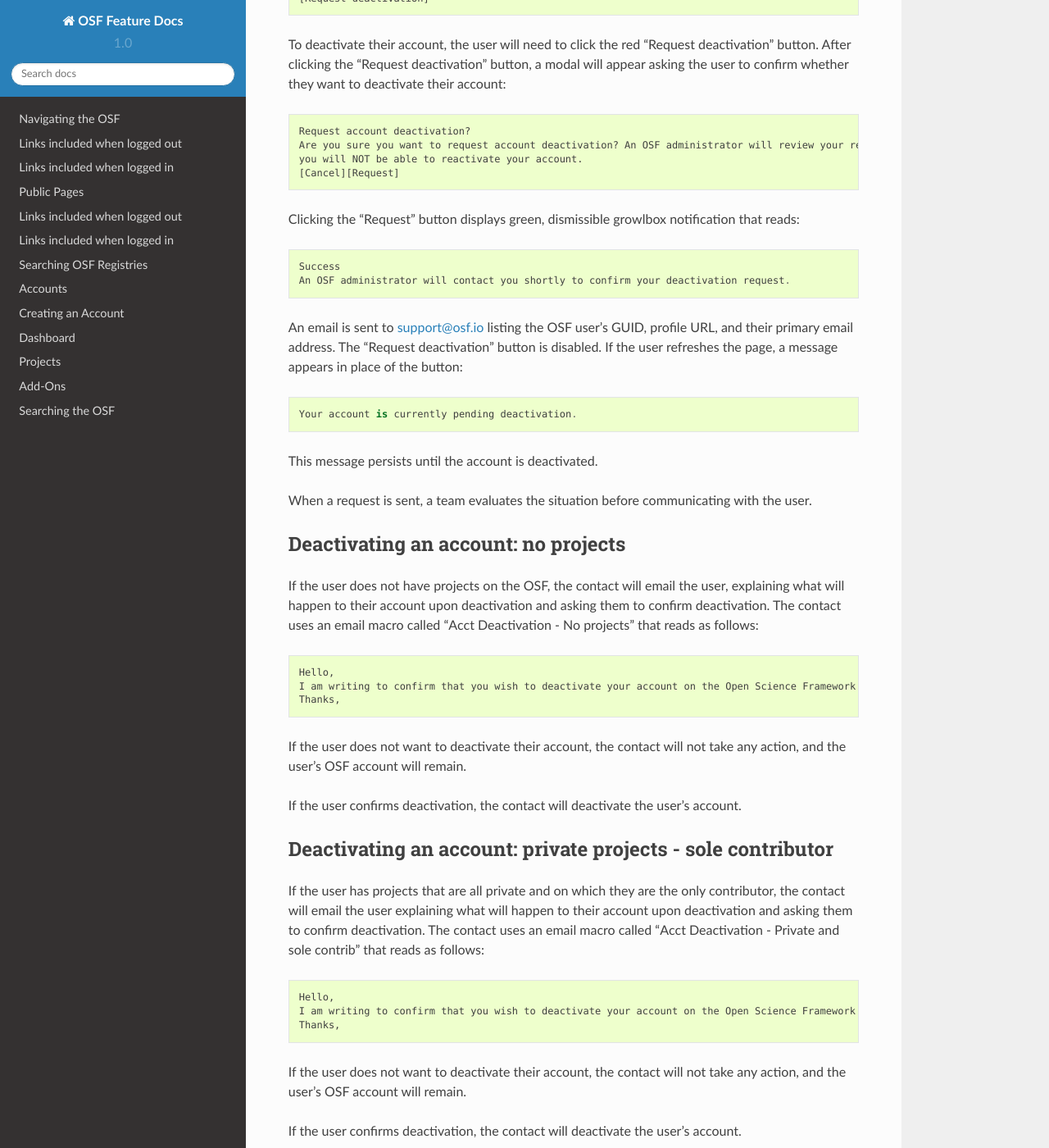
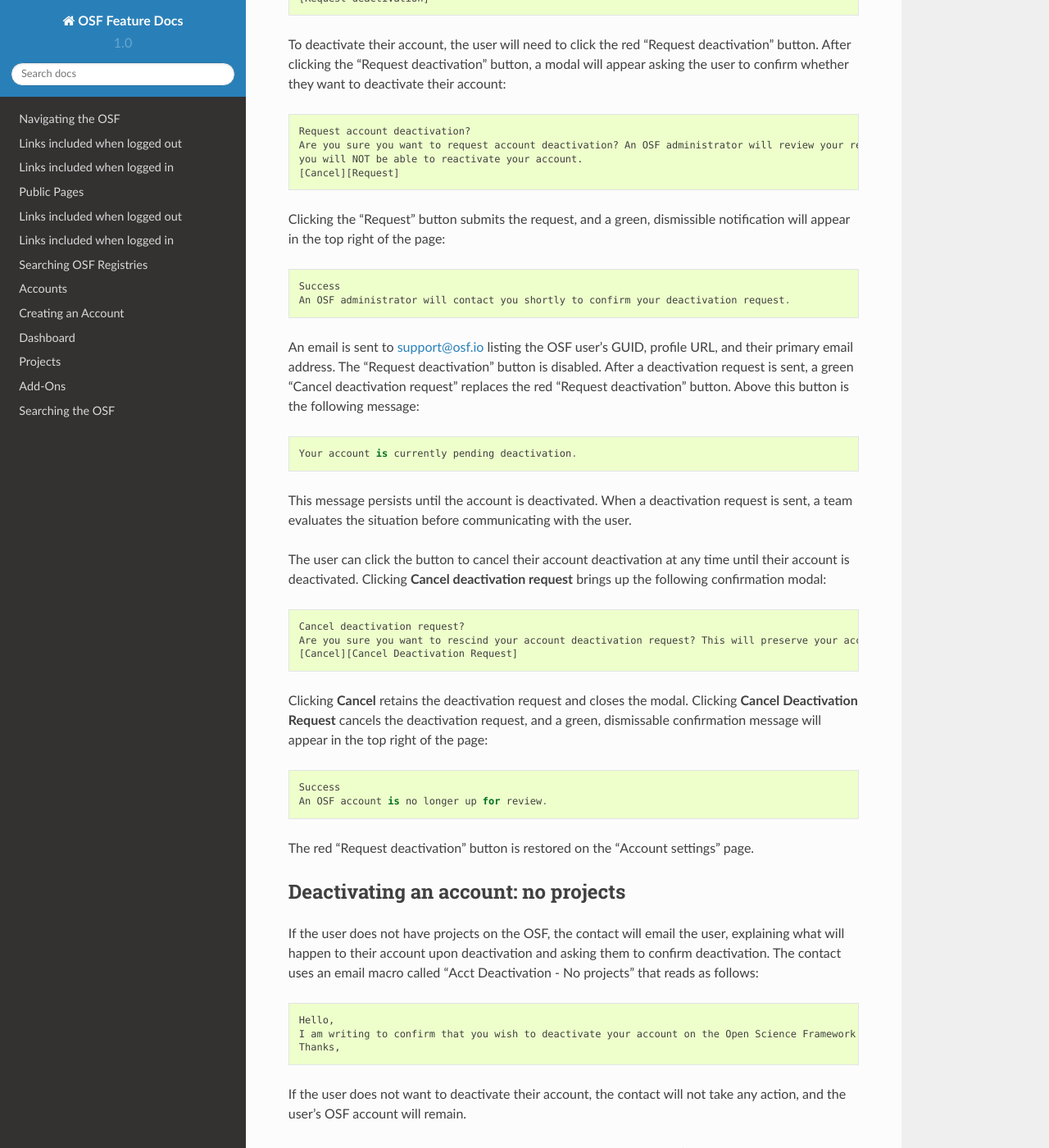
Before and after one commit to CenterForOpenScience/OSFDocs, a Sphinx documentation site: the page built from docs/accounts/account_settings.rst, in a window 1280 px wide and 1400 px high, scrolled down 13913 px. Shown: the whole window at 82% size. Built offline with Sphinx 7.4.7 and the Read the Docs theme 2.0.0, drawn with Linux system fonts in a browser that asks for light colours; some of the changed text lies outside the part shown.

Commit message:
added “cancel deactivation” for user accounts

```diff
--- a/docs/accounts/account_settings.rst
+++ b/docs/accounts/account_settings.rst
@@ -477,9 +477,9 @@
 
 Users can deactivate their account by visiting their "Account Settings" and scrolling down to the "Deactivate Account" section of the page. This section has an overview of what account deactivation entails as well as a yellow warning, both of which read::
 
-    Warning: This action is irreversible.
+    Warning: Once your deactivation has been approved the effects are irreversible.
 
-    Deactivating your account will remove you from all public projects to which you are a contributor. Your account will no longer be associated with OSF Projects, and your work on the OSF will be inaccessible.
+    Deactivating your account will remove you from all public projects to which you are a contributor. Your account will no longer be associated with OSF projects, and your work on the OSF will be inaccessible.
     [Request deactivation]
 
 To deactivate their account, the user will need to click the red “Request deactivation” button. After clicking the “Request deactivation” button, a modal will appear asking the user to confirm whether they want to deactivate their account::
@@ -489,19 +489,30 @@
     you will NOT be able to reactivate your account.
     [Cancel][Request]
 
-Clicking the “Request” button displays green, dismissible growlbox notification that reads::
+Clicking the “Request” button submits the request, and a green, dismissible notification will appear in the top right of the page::
 
     Success
     An OSF administrator will contact you shortly to confirm your deactivation request.
 
 An email is sent to support@osf.io listing the OSF user’s GUID, profile URL, and their primary email address. The “Request deactivation” button
-is disabled. If the user refreshes the page, a message appears in place of the button::
+is disabled. After a deactivation request is sent, a green "Cancel deactivation request" replaces the red "Request deactivation" button. Above this button is the following message::
 
     Your account is currently pending deactivation.
 
-This message persists until the account is deactivated.
+This message persists until the account is deactivated. When a deactivation request is sent, a team evaluates the situation before communicating with the user.
 
-When a request is sent, a team evaluates the situation before communicating with the user.
+The user can click the button to cancel their account deactivation at any time until their account is deactivated. Clicking **Cancel deactivation request** brings up the following confirmation modal::
+
+    Cancel deactivation request?
+    Are you sure you want to rescind your account deactivation request? This will preserve your account status.
+    [Cancel][Cancel Deactivation Request]
+
+Clicking **Cancel** retains the deactivation request and closes the modal. Clicking **Cancel Deactivation Request** cancels the deactivation request, and a green, dismissable confirmation message will appear in the top right of the page::
+
+    Success
+    An OSF account is no longer up for review.
+
+The red "Request deactivation" button is restored on the "Account settings" page.
 
 Deactivating an account: no projects
 ^^^^^^^^^^^^^^^^^^^^^^^^^^^^^^^^^^^^
```
